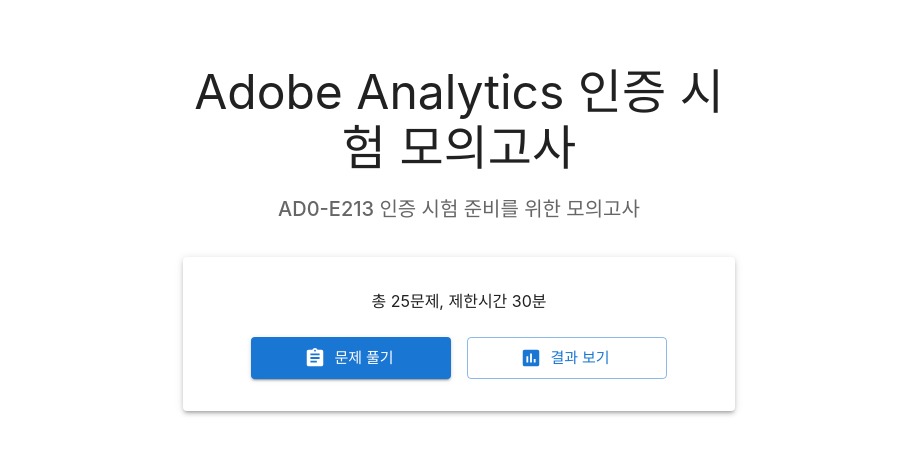
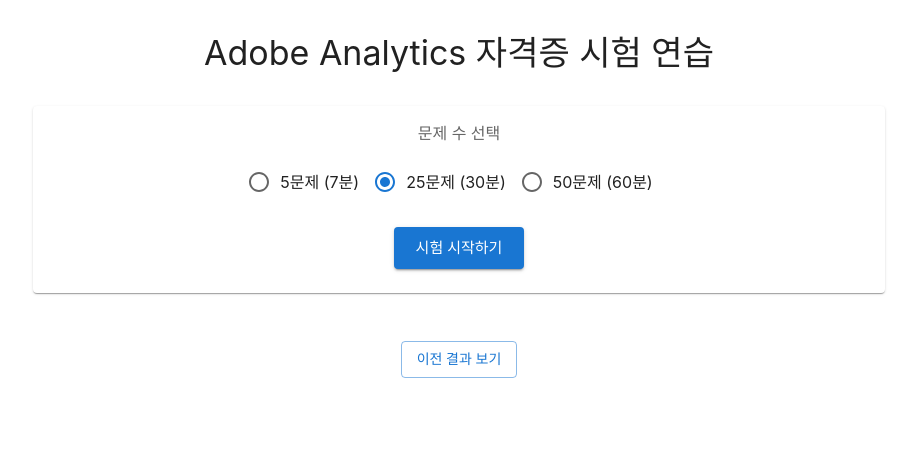
Before and after one commit to iam149cm/study, a React (Create React App) app in the folder 04_aaCert/adobe-analytics-exam/: page / in a window 1280 px wide. Shown: the top 454 px of the page, without its empty margins (181-1098 px from the left). Built offline with nearby package versions, Linux system fonts and the light colour scheme.

Commit message:
update quiz case

```diff
--- a/04_aaCert/adobe-analytics-exam/src/data/questions.ts
+++ b/04_aaCert/adobe-analytics-exam/src/data/questions.ts
@@ -295,9 +295,9 @@
       A: "Page Load",
       B: "Link Click",
       C: "Form Submission",
-      D: "Both B and C"
+      D: "All of the above"
     },
-    answer: "D",
+    answer: ["B", "C"],
     explanation: "s.tl() 호출은 링크 클릭과 폼 제출과 같은 사용자 상호작용을 추적하는 데 사용됩니다. 이는 페이지 로드(s.t())와는 다른 방식으로 작동합니다."
   },
   {
--- a/04_aaCert/adobe-analytics-exam/src/pages/HomePage.tsx
+++ b/04_aaCert/adobe-analytics-exam/src/pages/HomePage.tsx
@@ -5,53 +5,94 @@
   Typography,
   Button,
   Box,
-  Paper
+  Paper,
+  Card,
+  CardContent,
+  CardActions,
+  Grid,
+  RadioGroup,
+  FormControlLabel,
+  Radio,
+  FormControl,
+  FormLabel
 } from '@mui/material';
 import AssignmentIcon from '@mui/icons-material/Assignment';
 import AssessmentIcon from '@mui/icons-material/Assessment';
 
 const HomePage: React.FC = () => {
   const navigate = useNavigate();
+  const [selectedQuestionCount, setSelectedQuestionCount] = React.useState<number>(25);
 
   useEffect(() => {
     console.log('홈페이지에 진입했습니다.');
   }, []);
 
+  const handleQuestionCountChange = (event: React.ChangeEvent<HTMLInputElement>) => {
+    setSelectedQuestionCount(Number(event.target.value));
+  };
+
+  const handleStartQuiz = () => {
+    navigate('/quiz', { state: { questionCount: selectedQuestionCount } });
+  };
+
+  const handleViewResults = () => {
+    navigate('/results');
+  };
+
   return (
-    <Container maxWidth="sm">
-      <Box sx={{ mt: 8, textAlign: 'center' }}>
-        <Typography variant="h3" component="h1" gutterBottom>
-          Adobe Analytics 인증 시험 모의고사
-        </Typography>
-        <Typography variant="h6" color="text.secondary" sx={{ mb: 4 }}>
-          AD0-E213 인증 시험 준비를 위한 모의고사
+    <Container maxWidth="md">
+      <Box sx={{ mt: 4, textAlign: 'center' }}>
+        <Typography variant="h4" gutterBottom>
+          Adobe Analytics 자격증 시험 연습
         </Typography>
 
-        <Paper elevation={3} sx={{ p: 4, mb: 4 }}>
-          <Typography variant="body1" sx={{ mb: 3 }}>
-            총 25문제, 제한시간 30분
-          </Typography>
-          <Box sx={{ display: 'flex', gap: 2, justifyContent: 'center' }}>
+        <Card sx={{ mt: 4, mb: 4 }}>
+          <CardContent>
+            <FormControl component="fieldset">
+              <FormLabel component="legend">문제 수 선택</FormLabel>
+              <RadioGroup
+                value={selectedQuestionCount}
+                onChange={handleQuestionCountChange}
+                row
+                sx={{ justifyContent: 'center', mt: 2 }}
+              >
+                <FormControlLabel
+                  value={5}
+                  control={<Radio />}
+                  label="5문제 (7분)"
+                />
+                <FormControlLabel
+                  value={25}
+                  control={<Radio />}
+                  label="25문제 (30분)"
+                />
+                <FormControlLabel
+                  value={50}
+                  control={<Radio />}
+                  label="50문제 (60분)"
+                />
+              </RadioGroup>
+            </FormControl>
+          </CardContent>
+          <CardActions sx={{ justifyContent: 'center', pb: 3 }}>
             <Button
               variant="contained"
+              color="primary"
               size="large"
-              startIcon={<AssignmentIcon />}
-              onClick={() => navigate('/quiz')}
-              sx={{ minWidth: 200 }}
+              onClick={handleStartQuiz}
             >
-              문제 풀기
+              시험 시작하기
             </Button>
-            <Button
-              variant="outlined"
-              size="large"
-              startIcon={<AssessmentIcon />}
-              onClick={() => navigate('/results')}
-              sx={{ minWidth: 200 }}
-            >
-              결과 보기
-            </Button>
-          </Box>
-        </Paper>
+          </CardActions>
+        </Card>
+
+        <Button
+          variant="outlined"
+          onClick={handleViewResults}
+          sx={{ mt: 2 }}
+        >
+          이전 결과 보기
+        </Button>
       </Box>
     </Container>
   );
--- a/04_aaCert/adobe-analytics-exam/src/pages/QuizPage.tsx
+++ b/04_aaCert/adobe-analytics-exam/src/pages/QuizPage.tsx
@@ -1,5 +1,5 @@
 import React, { useState, useEffect } from 'react';
-import { useNavigate } from 'react-router-dom';
+import { useNavigate, useLocation } from 'react-router-dom';
 import {
   Container,
   Typography,
@@ -25,14 +25,26 @@
 
 const QuizPage: React.FC = () => {
   const navigate = useNavigate();
+  const location = useLocation();
+  const questionCount = location.state?.questionCount || 25;
+
+  // 시간 설정
+  const getTimeLimit = (count: number) => {
+    switch (count) {
+      case 5: return 7 * 60; // 7분
+      case 50: return 60 * 60; // 60분
+      default: return 30 * 60; // 30분
+    }
+  };
+
   const [currentQuestionIndex, setCurrentQuestionIndex] = useState(0);
   const [selectedAnswers, setSelectedAnswers] = useState<string[]>([]);
   const [showExplanation, setShowExplanation] = useState(false);
-  const [timeLeft, setTimeLeft] = useState(30 * 60); // 30분
+  const [timeLeft, setTimeLeft] = useState(getTimeLimit(questionCount));
   const [isTimeUp, setIsTimeUp] = useState(false);
   const [showConfirmDialog, setShowConfirmDialog] = useState(false);
   const [quizQuestions, setQuizQuestions] = useState(() => {
-    const selectedQuestions = getRandomQuestions(allQuestions, 25);
+    const selectedQuestions = getRandomQuestions(allQuestions, questionCount);
     return selectedQuestions.map(q => ({
       ...q,
       shuffledOptions: shuffleOptions(q.options),
@@ -43,21 +55,9 @@
 
   const currentQuestion = quizQuestions[currentQuestionIndex];
 
-  // 페이지 진입 시 로그
-  useEffect(() => {
-    console.log('퀴즈 페이지에 진입했습니다.');
-  }, []);
-
-  // 문제 변경 시 로그
-  useEffect(() => {
-    if (currentQuestionIndex > 0) {
-      console.log(`현재 ${currentQuestionIndex + 1}번 문제입니다.`);
-    }
-  }, [currentQuestionIndex]);
-
   useEffect(() => {
     const timer = setInterval(() => {
-      setTimeLeft((prev) => {
+      setTimeLeft(prev => {
         if (prev <= 1) {
           clearInterval(timer);
           setIsTimeUp(true);
@@ -70,23 +70,19 @@
     return () => clearInterval(timer);
   }, []);
 
-  useEffect(() => {
-    // 현재 문제의 저장된 답변이 있으면 불러오기
-    if (userAnswers[currentQuestionIndex]) {
-      setSelectedAnswers(userAnswers[currentQuestionIndex]);
+  const handleAnswerChange = (value: string) => {
+    let newAnswers: string[];
+
+    if (Array.isArray(currentQuestion.shuffledAnswer)) {
+      // 복수 선택인 경우 (체크박스)
+      newAnswers = selectedAnswers.includes(value)
+        ? selectedAnswers.filter(v => v !== value)
+        : [...selectedAnswers, value];
     } else {
-      setSelectedAnswers([]);
+      // 단일 선택인 경우 (라디오 버튼)
+      newAnswers = [value];
     }
-  }, [currentQuestionIndex, userAnswers]);
 
-  const formatTime = (seconds: number) => {
-    const minutes = Math.floor(seconds / 60);
-    const remainingSeconds = seconds % 60;
-    return `${minutes}:${remainingSeconds.toString().padStart(2, '0')}`;
-  };
-
-  const handleAnswerChange = (value: string) => {
-    const newAnswers = [value];
     setSelectedAnswers(newAnswers);
     setUserAnswers(prev => ({
       ...prev,
@@ -94,30 +90,19 @@
     }));
   };
 
-  const handleMultipleAnswerChange = (value: string) => {
-    const newAnswers = selectedAnswers.includes(value)
-      ? selectedAnswers.filter(v => v !== value)
-      : [...selectedAnswers, value];
-    setSelectedAnswers(newAnswers);
-    setUserAnswers(prev => ({
-      ...prev,
-      [currentQuestionIndex]: newAnswers
-    }));
-  };
-
-  const handleNext = () => {
+  const handleNextQuestion = () => {
     if (currentQuestionIndex < quizQuestions.length - 1) {
-      setCurrentQuestionIndex(currentQuestionIndex + 1);
-      setShowExplanation(false);
+      setCurrentQuestionIndex(prev => prev + 1);
+      setSelectedAnswers(userAnswers[currentQuestionIndex + 1] || []);
     } else {
       setShowConfirmDialog(true);
     }
   };
 
-  const handlePrevious = () => {
+  const handlePrevQuestion = () => {
     if (currentQuestionIndex > 0) {
-      setCurrentQuestionIndex(currentQuestionIndex - 1);
-      setShowExplanation(false);
+      setCurrentQuestionIndex(prev => prev - 1);
+      setSelectedAnswers(userAnswers[currentQuestionIndex - 1] || []);
     }
   };
 
@@ -132,7 +117,7 @@
           : q.shuffledAnswer;
         return count + (userAnswer === correctAnswer ? 1 : 0);
       }, 0),
-      timeSpent: 30 * 60 - timeLeft,
+      timeSpent: getTimeLimit(questionCount) - timeLeft,
       questions: quizQuestions.map((q, index) => ({
         question: q.question,
         userAnswer: userAnswers[index] || [],
@@ -149,6 +134,12 @@
 
     localStorage.setItem('quizResults', JSON.stringify(results));
     navigate('/results');
+  };
+
+  const formatTime = (seconds: number) => {
+    const minutes = Math.floor(seconds / 60);
+    const remainingSeconds = seconds % 60;
+    return `${minutes}:${remainingSeconds.toString().padStart(2, '0')}`;
   };
 
   if (isTimeUp) {
@@ -173,9 +164,19 @@
           <Typography variant="h6">
             문제 {currentQuestionIndex + 1} / {quizQuestions.length}
           </Typography>
+          <Box sx={{ display: 'flex', alignItems: 'center', gap: 2 }}>
             <Typography variant="h6" color={timeLeft < 300 ? 'error' : 'inherit'}>
               남은 시간: {formatTime(timeLeft)}
             </Typography>
+            <Button
+              variant="outlined"
+              color="secondary"
+              size="small"
+              onClick={() => navigate('/')}
+            >
+              처음 화면으로
+            </Button>
+          </Box>
         </Box>
 
         <LinearProgress
@@ -189,8 +190,8 @@
             {currentQuestion.question}
           </Typography>
 
-          <FormControl component="fieldset" sx={{ width: '100%' }}>
           {Array.isArray(currentQuestion.shuffledAnswer) ? (
+            // 복수 선택인 경우 체크박스 사용
             <FormGroup>
               {Object.entries(currentQuestion.shuffledOptions || {}).map(([key, value]) => (
                 <FormControlLabel
@@ -198,7 +199,7 @@
                   control={
                     <Checkbox
                       checked={selectedAnswers.includes(key)}
-                        onChange={() => handleMultipleAnswerChange(key)}
+                      onChange={() => handleAnswerChange(key)}
                     />
                   }
                   label={value}
@@ -206,6 +207,7 @@
               ))}
             </FormGroup>
           ) : (
+            // 단일 선택인 경우 라디오 버튼 사용
             <RadioGroup
               value={selectedAnswers[0] || ''}
               onChange={(e) => handleAnswerChange(e.target.value)}
@@ -220,7 +222,6 @@
               ))}
             </RadioGroup>
           )}
-          </FormControl>
 
           {showExplanation && (
             <Alert severity="info" sx={{ mt: 2 }}>
@@ -233,25 +234,25 @@
           <Box>
             <Button
               variant="outlined"
+              onClick={handlePrevQuestion}
+              disabled={currentQuestionIndex === 0}
+              sx={{ mr: 1 }}
+            >
+              이전
+            </Button>
+            <Button
+              variant="outlined"
               onClick={() => setShowExplanation(!showExplanation)}
-              sx={{ mr: 1 }}
             >
               {showExplanation ? '해설 숨기기' : '해설 보기'}
             </Button>
-            {currentQuestionIndex > 0 && (
-              <Button
-                variant="outlined"
-                onClick={handlePrevious}
-              >
-                이전 문제
-              </Button>
-            )}
           </Box>
           <Button
             variant="contained"
-            onClick={handleNext}
+            onClick={handleNextQuestion}
+            disabled={selectedAnswers.length === 0}
           >
-            {currentQuestionIndex === quizQuestions.length - 1 ? '완료' : '다음 문제'}
+            {currentQuestionIndex === quizQuestions.length - 1 ? '완료' : '다음'}
           </Button>
         </Box>
       </Box>
@@ -260,16 +261,18 @@
         open={showConfirmDialog}
         onClose={() => setShowConfirmDialog(false)}
       >
-        <DialogTitle>퀴즈 완료</DialogTitle>
+        <DialogTitle>시험 종료</DialogTitle>
         <DialogContent>
           <Typography>
-            모든 문제를 풀었습니다. 결과를 확인하시겠습니까?
+            시험을 종료하시겠습니까?
           </Typography>
         </DialogContent>
         <DialogActions>
-          <Button onClick={() => setShowConfirmDialog(false)}>계속하기</Button>
-          <Button onClick={handleFinish} variant="contained">
-            결과 보기
+          <Button onClick={() => setShowConfirmDialog(false)}>
+            취소
+          </Button>
+          <Button onClick={handleFinish} color="primary">
+            종료
           </Button>
         </DialogActions>
       </Dialog>
```
Also changed, not shown: 04_aaCert/adobe-analytics-exam/src/pages/ResultsPage.tsx (+34 -3 lines). Lines whose indentation alone changed are shown as unchanged.
